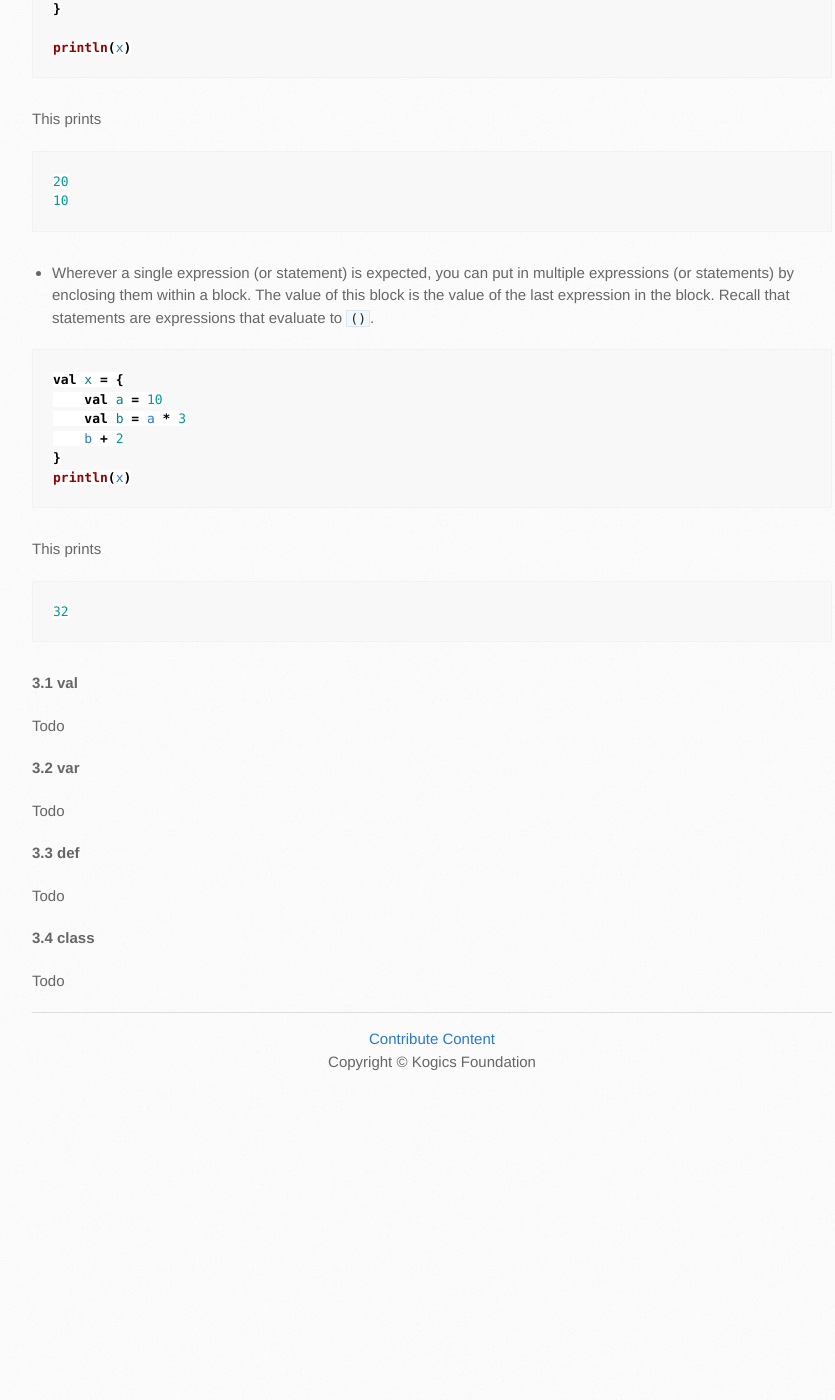
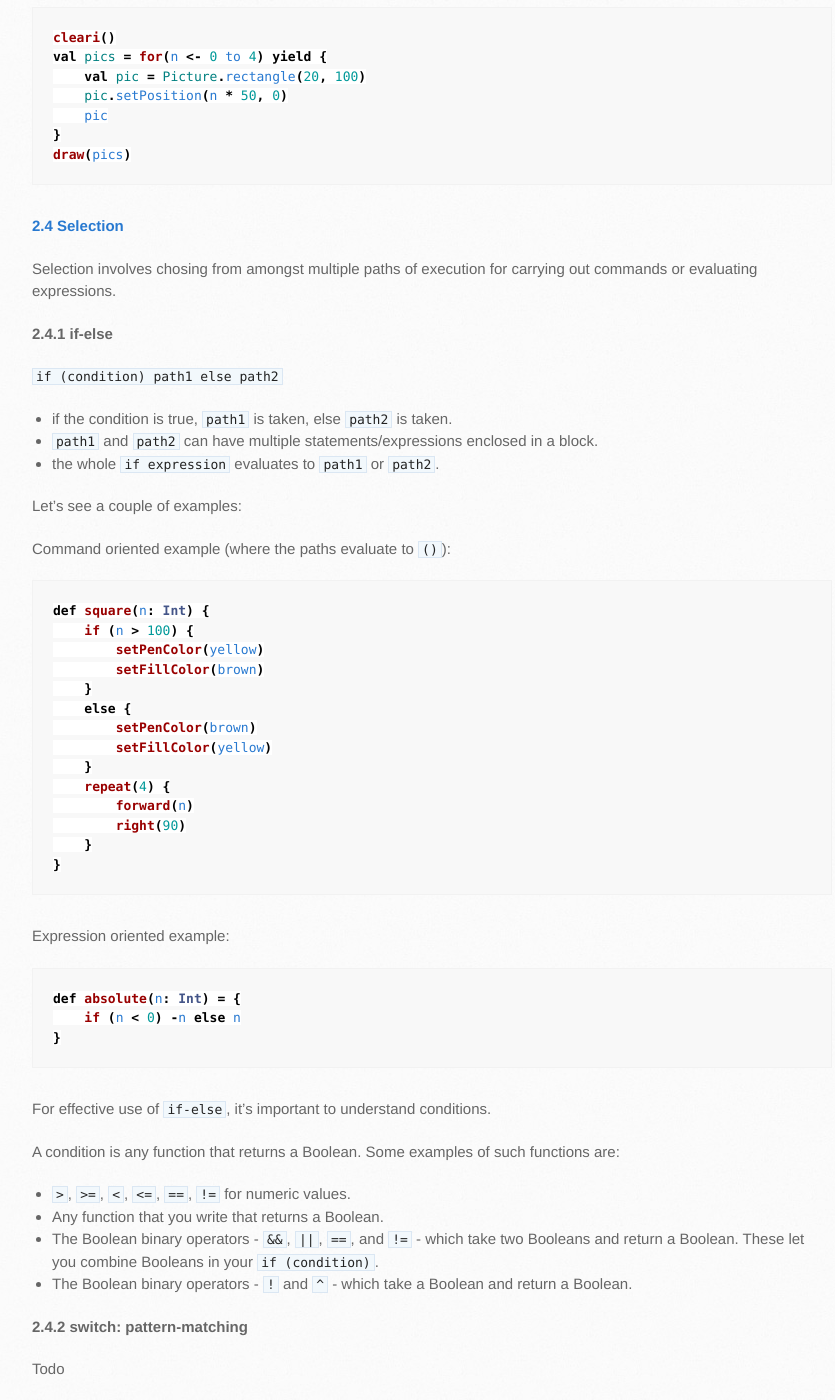
Before and after one commit to kojodoc/kojodoc.github.io, a Jekyll site: the page built from reference/scala.md, in a window 1280 px wide and 1400 px high, scrolled down 10827 px. Shown: the whole window, without its empty margins (138-973 px from the left). Built offline with Jekyll 4.4.1, drawn with Linux system fonts in a browser that asks for light colours; our own code applies the rules of GitHub Pages for plain Markdown files; the repository's description, which GitHub fills in, is left out; before the commit the page ends 11923 px from its top, so only the background shows below that; some of the changed text lies outside the part shown.

Commit message:
Add info on blocks and if-else.

````diff
--- a/reference/scala.md
+++ b/reference/scala.md
@@ -55,7 +56,7 @@ The following are some of the different types of data supported by Scala.
 **1.1 Int**
 
 Ints represent integral data. e.g. `1`, `3`, `5`, `-4`, `-9`.
-The usual math operations/functions (`+`, `-`, `*`, `/`, `>`, `>=`, `<`, `<=`, `==`, `!=`) are supported for integers.
+The usual math operators/functions (`+`, `-`, `*`, `/`, `>`, `>=`, `<`, `<=`, `==`, `!=`) are supported for integers.
 Note that some of the above functions return Int values, while others return Boolean values.
 ```scala
 2 + 3 //> res23: Int = 5
@@ -68,7 +69,7 @@ The above code shows some operations on integers after running (in Kojo) in *Wor
 **1.2 Double**
 
 Doubles represent fractional data. e.g. `1.5`, `3.2`, `5.3`, `-4.1`, `-9.8`.
-The usual math operations/functions (`+`, `-`, `*`, `/`, `>`, `>=`, `<`, `<=`, `==`, `!=`) are supported for doubles.
+The usual math operators/functions (`+`, `-`, `*`, `/`, `>`, `>=`, `<`, `<=`, `==`, `!=`) are supported for doubles.
 Note that some of the above functions return Double values, while others return Boolean values.
 ```scala
 2.1 + 3.2 //> res40: Double = 5.300000000000001
@@ -80,7 +81,7 @@ Note that some of the above functions return Double values, while others return
 **1.3 Boolean**
 
 Booleans represent true/false data.
-The usual math operations/functions (`&&`, `||`, `==`, `!=`, `!`, `^`) are supported for booleans.
+The usual math operators/functions (`&&`, `||`, `==`, `!=`, `!`, `^`) are supported for booleans.
 ```scala
 2 > 10 //> res34: Boolean = false
 (10 > 2) && (3 > 11) //> res35: Boolean = false
@@ -313,11 +314,49 @@ val x = 200
 forward(x)
 ```
 
+<a name="control-blocks">
+**2.2 Blocks**
+
+Scala is a block structured language (like C, Java, or JavaScript). A block is anything between `{` and `}`. In Scala, a block has the following important functions:
+
+* Wherever a single expression (or statement) is expected, you can put in multiple sequential statements (or expressions) by enclosing them within a block. The value of this block is the value of the last expression in the block. Recall that statements are expressions that evaluate to `()`.
+
+```scala
+val x = {
+    val a = 10
+    val b = a * 3
+    b + 2
+}
+println(x)
+```
+This prints
+```scala
+32
+```
+
+* It introduces a new scope for naming. A name introduced within a block is visible only within that block, and shadows names from enclosing scopes.
+
+```scala
+val x = 10
+
+{
+    val x = 20
+    println(x)
+}
+
+println(x)
+```
+This prints
+```scala
+20
+10
+```
+
 <a name="control-loops">
-**2.2 Loops**
+**2.3 Loops**
 
 <a name="control-repeat">
-**2.2.1 repeat**
+**2.3.1 repeat**
 
 `repeat(n) { code }` - repeats the given code n number of times. This helps you to do the same thing over and over again.
 ```scala
@@ -342,7 +381,7 @@ repeatFor(10 to 100) { n =>
 }
 ```
 
-Now let's look at a particular problem and multiple ways of solving the problem. Let's say we want to draw five rectangles (width = 20, height = 100) as shown below:
+Now let's look at a particular problem and multiple ways of solving the problem (to give you deeper insights into ideas related to loops). Let's say we want to draw five rectangles (width = 20, height = 100) as shown below:
 
 ![five-rects](five-rects.png)
 
@@ -428,15 +467,59 @@ draw(pics)
 ```
 
 <a name="control-selection">
-**2.3 Selection**
+**2.4 Selection**
 
-**2.3.1 if-else**
+Selection involves chosing from amongst multiple paths of execution for carrying out commands or evaluating expressions.
 
-**2.3.2 switch: pattern-matching**
+**2.4.1 if-else**
+
+`if (condition) path1 else path2`
+* if the condition is true, `path1` is taken, else `path2` is taken.
+* `path1` and `path2` can have multiple statements/expressions enclosed in a block.
+* the whole `if expression` evaluates to `path1` or `path2`.
+
+Let's see a couple of examples:
+
+Command oriented example (where the paths evaluate to `()`):
+```scala
+def square(n: Int) {
+    if (n > 100) {
+        setPenColor(yellow)
+        setFillColor(brown)
+    }
+    else {
+        setPenColor(brown)
+        setFillColor(yellow)
+    }
+    repeat(4) {
+        forward(n)
+        right(90)
+    }
+}
+```
+
+Expression oriented example:
+```scala
+def absolute(n: Int) = {
+    if (n < 0) -n else n
+}
+```
+
+For effective use of `if-else`, it's important to understand conditions.
+
+A condition is any function that returns a Boolean. Some examples of such functions are:
+* `>`, `>=`, `<`, `<=`, `==`, `!=` for numeric values.
+* Any function that you write that returns a Boolean.
+* The Boolean binary operators - `&&`, `||`, `==`, and `!=` - which take two Booleans and return a Boolean. These let you combine Booleans in your `if (condition)`.
+* The Boolean binary operators - `!` and `^` - which take a Boolean and return a Boolean.
+
+
+**2.4.2 switch: pattern-matching**
+
 Todo
 
 <a name="control-calls">
-**2.4 Calls**
+**2.5 Calls**
 
 ```scala
 clear()
@@ -453,42 +536,6 @@ forward(d)
 
 **3 Abstraction / Naming**
 
-**3.0 Blocks**
-
-Scala is a block structured language (like C, Java, or JavaScript). A block is anything between `{` and `}`. In Scala, a block has the following important functions:
-* It introduces a new scope for naming. A name introduced within a block is visible only within that block, and shadows names from enclosing scopes.
-
-```scala
-val x = 10
-
-{
-    val x = 20
-    println(x)
-}
-
-println(x)
-```
-This prints
-```scala
-20
-10
-```
-
-* Wherever a single expression (or statement) is expected, you can put in multiple expressions (or statements) by enclosing them within a block. The value of this block is the value of the last expression in the block. Recall that statements are expressions that evaluate to `()`.
-
-```scala
-val x = {
-    val a = 10
-    val b = a * 3
-    b + 2
-}
-println(x)
-```
-This prints
-```scala
-32
-```
-
 **3.1 val**
 
 Todo
````
Also changed, not shown: other parts of reference/scala.md (+9 -8 lines).
